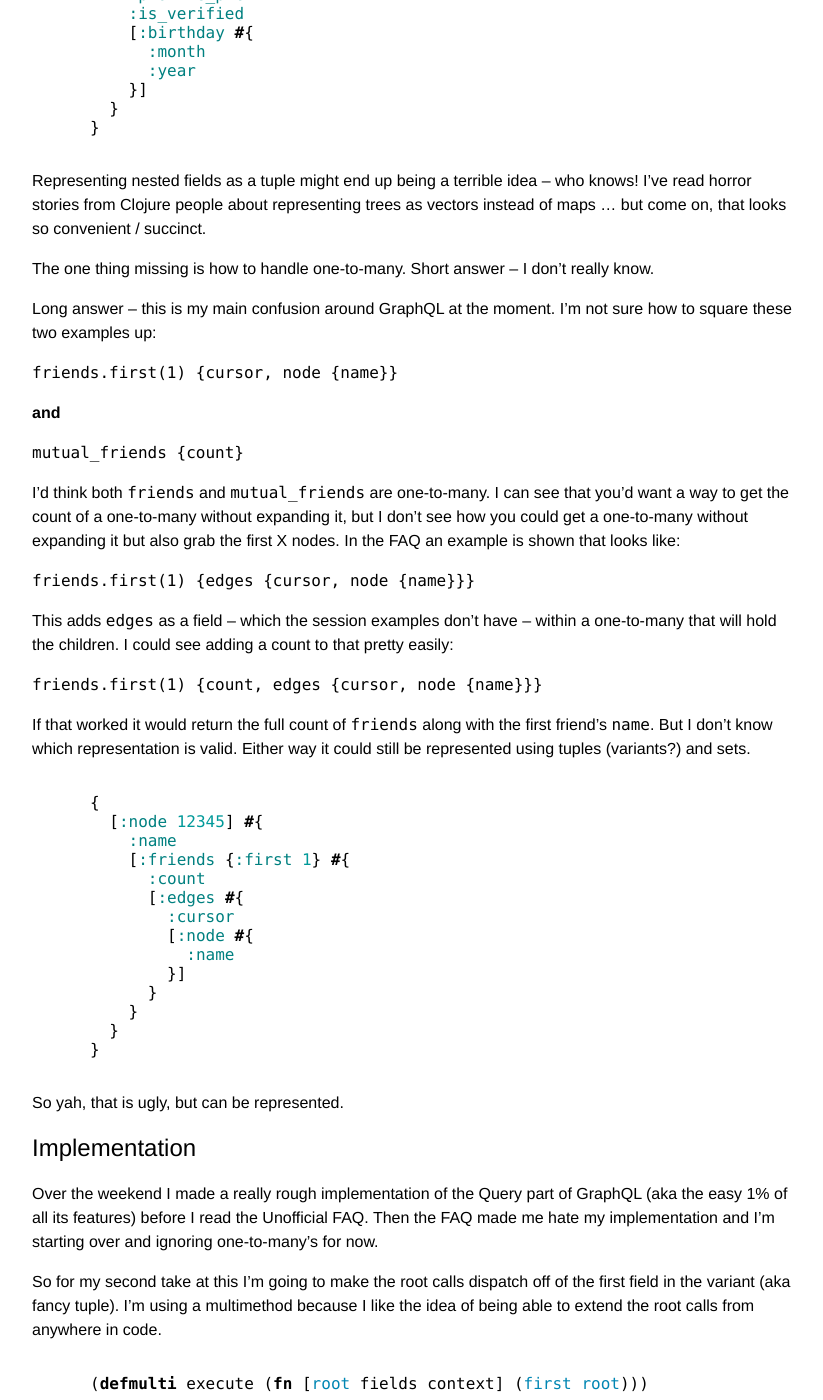
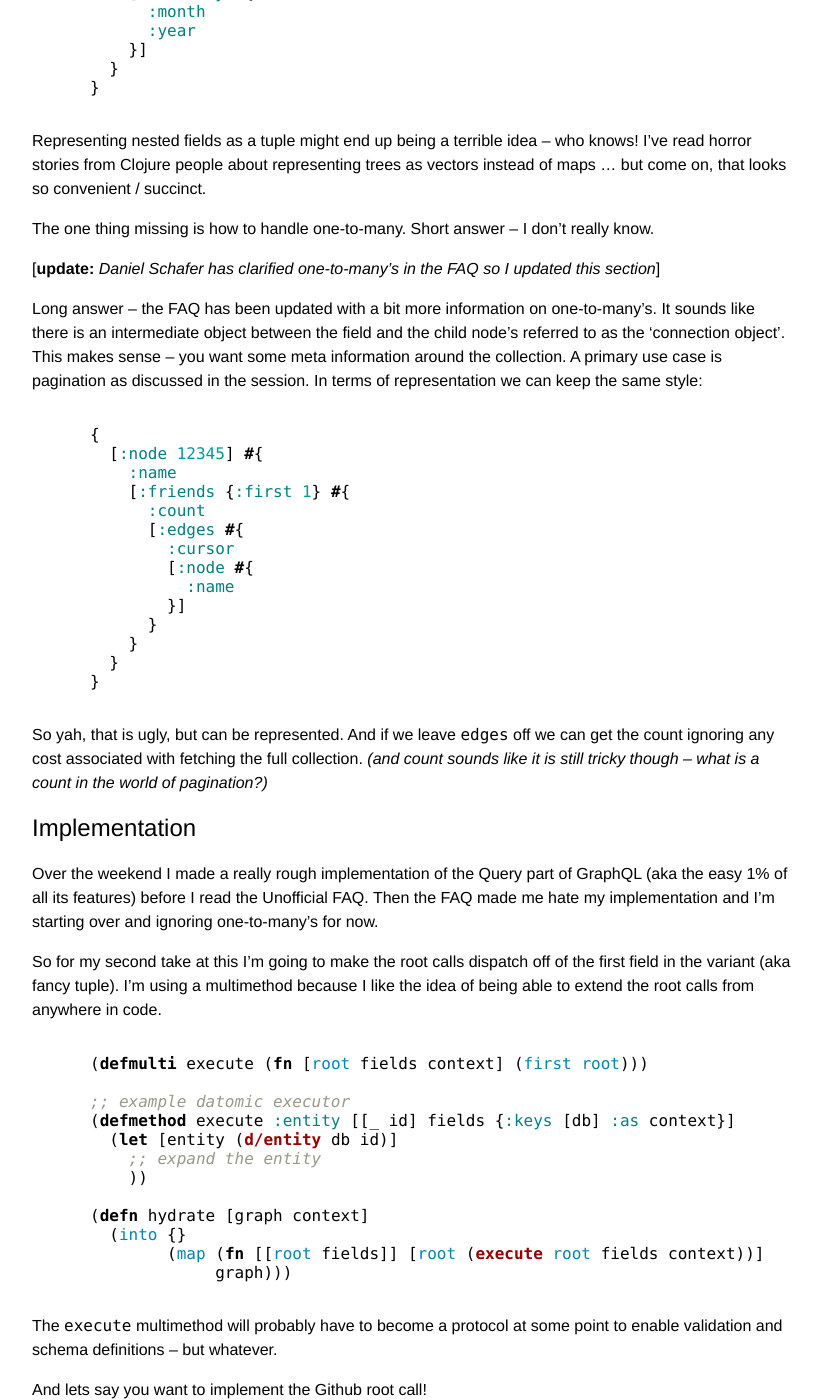
Before and after one commit to ambroisep/hueypetersen, a Jekyll site: the page built from _posts/2015-02-02-first-thoughts-on-graph-ql.markdown, in a window 1280 px wide and 1400 px high, scrolled down 1634 px. Shown: the whole window, without its empty margins (228-1051 px from the left). Built offline with Jekyll 4.4.1, drawn with Linux system fonts in a browser that asks for light colours; comment, search, counter and statistics services are not loaded; some of the changed text lies outside the part shown.

Commit message:
updated with Daniel Schafers FAQ comments on one-to-many

```diff
--- a/_posts/2015-02-02-first-thoughts-on-graph-ql.markdown
+++ b/_posts/2015-02-02-first-thoughts-on-graph-ql.markdown
@@ -19,8 +19,6 @@ Roots
 -----
 
 I'm going to walk through my first expirmenting with GraphQL.  At this point the resources I know about are the session video (linked above) and the [Unofficial Relay FAQ](https://gist.github.com/wincent/598fa75e22bdfa44cf47) by [Greg Hurrell](https://twitter.com/wincent).
-
-_NOTE: if you can answer [my question](https://gist.github.com/wincent/598fa75e22bdfa44cf47#comment-1384944) on the FAQ, please do!_
 
 At the top level of the graph / query (not sure what to call it exactly ... lets go with graph) you have a bunch of root calls.  We can represent this as a map with each root call as a key and then the fields of that root call as the value of the key.  The shape of the root call can be whatever you want as long as it uniquely specifies the data you want.  The examples we've seen so far are `Node(id)` and `Viewer`.
 
@@ -57,23 +55,9 @@ Representing nested fields as a tuple might end up being a terrible idea -- who
 
 The one thing missing is how to handle one-to-many.  Short answer -- I don't really know.
 
-Long answer -- this is my main confusion around GraphQL at the moment.  I'm not sure how to square these two examples up:
+\[**update:** _Daniel Schafer has clarified one-to-many's in the FAQ so I updated this section_\]
 
-`friends.first(1) {cursor, node {name}}`
-
-**and**
-
-`mutual_friends {count}`
-
-I'd think both `friends` and `mutual_friends` are one-to-many.  I can see that you'd want a way to get the count of a one-to-many without expanding it, but I don't see how you could get a one-to-many without expanding it but also grab the first X nodes.  In the FAQ an example is shown that looks like:
-
-`friends.first(1) {edges {cursor, node {name}}}`
-
-This adds `edges` as a field -- which the session examples don't have -- within a one-to-many that will hold the children.  I could see adding a count to that pretty easily:
-
-`friends.first(1) {count, edges {cursor, node {name}}}`
-
-If that worked it would return the full count of `friends` along with the first friend's `name`.  But I don't know which representation is valid.  Either way it could still be represented using tuples (variants?) and sets.
+Long answer -- the FAQ has been updated with a bit more information on one-to-many's.  It sounds like there is an intermediate object between the field and the child node's referred to as the 'connection object'.  This makes sense -- you want some meta information around the collection.  A primary use case is pagination as discussed in the session.  In terms of representation we can keep the same style:
 
 {% highlight clojure %}
 
@@ -94,7 +78,7 @@ If that worked it would return the full count of `friends` along with the first
 
 {% endhighlight %}
 
-So yah, that is ugly, but can be represented.
+So yah, that is ugly, but can be represented.  And if we leave `edges` off we can get the count ignoring any cost associated with fetching the full collection.  _(and count sounds like it is still tricky though -- what is a count in the world of pagination?)_
 
 Implementation
 --------------
@@ -283,7 +267,7 @@ var FriendListItem = React.createClass({
 
 {% endhighlight %}
 
-Of course one-to-many is important and I'm currently unsure how to handle that.  I'd also like to make a weird non-datomic root call, kind of like the Github example I threw around earlier.
+Of course one-to-many is important and I'm currently unsure how to handle that but have a better idea due to the FAQ feedback (thanks!).  I'd also like to make a weird non-datomic root call, kind of like the Github example I threw around earlier.
 
 Finally I'd like to get validation and schema working.  Datomic has a great schema that is just data.  The type and cardinality are right there at your fingertips!
 
```
